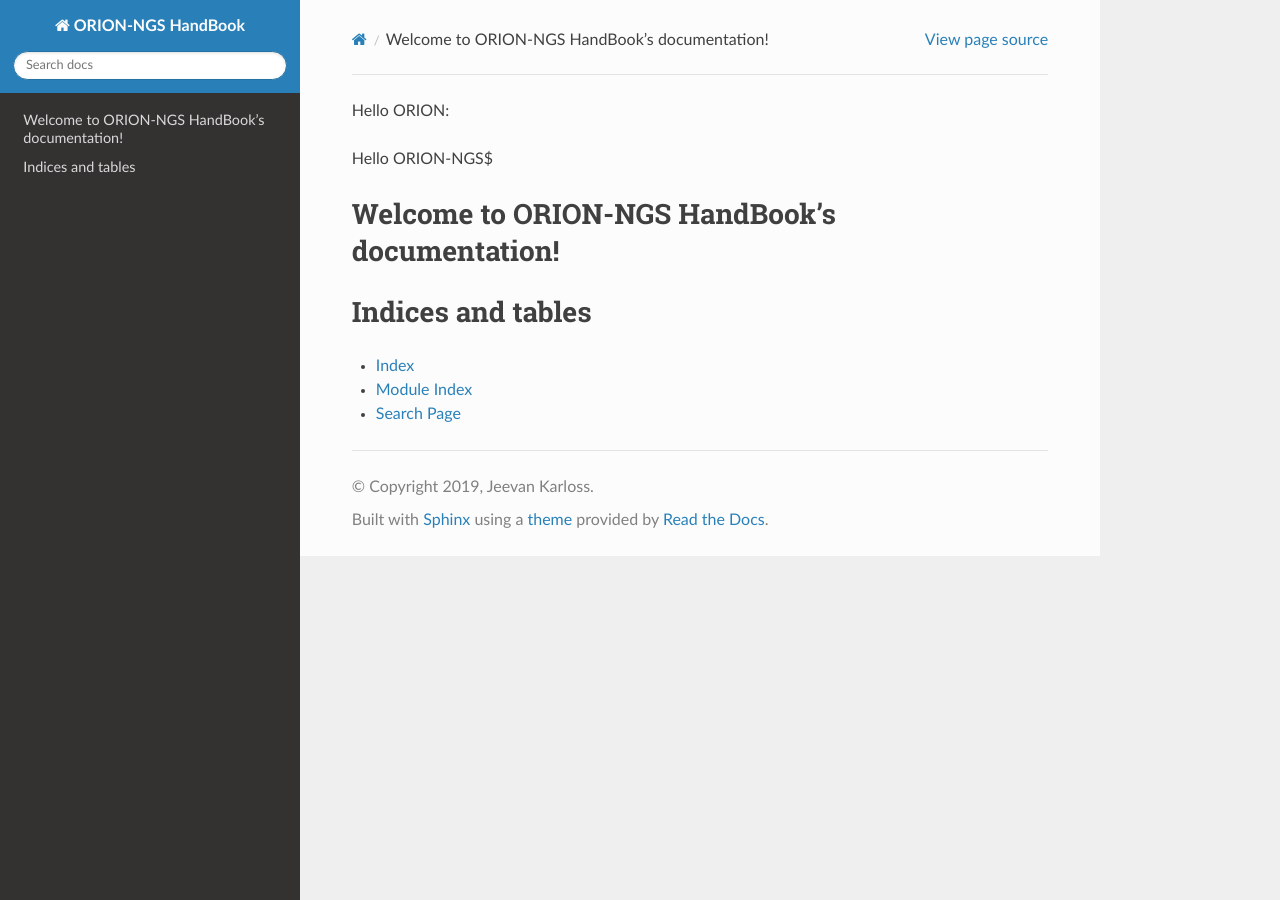
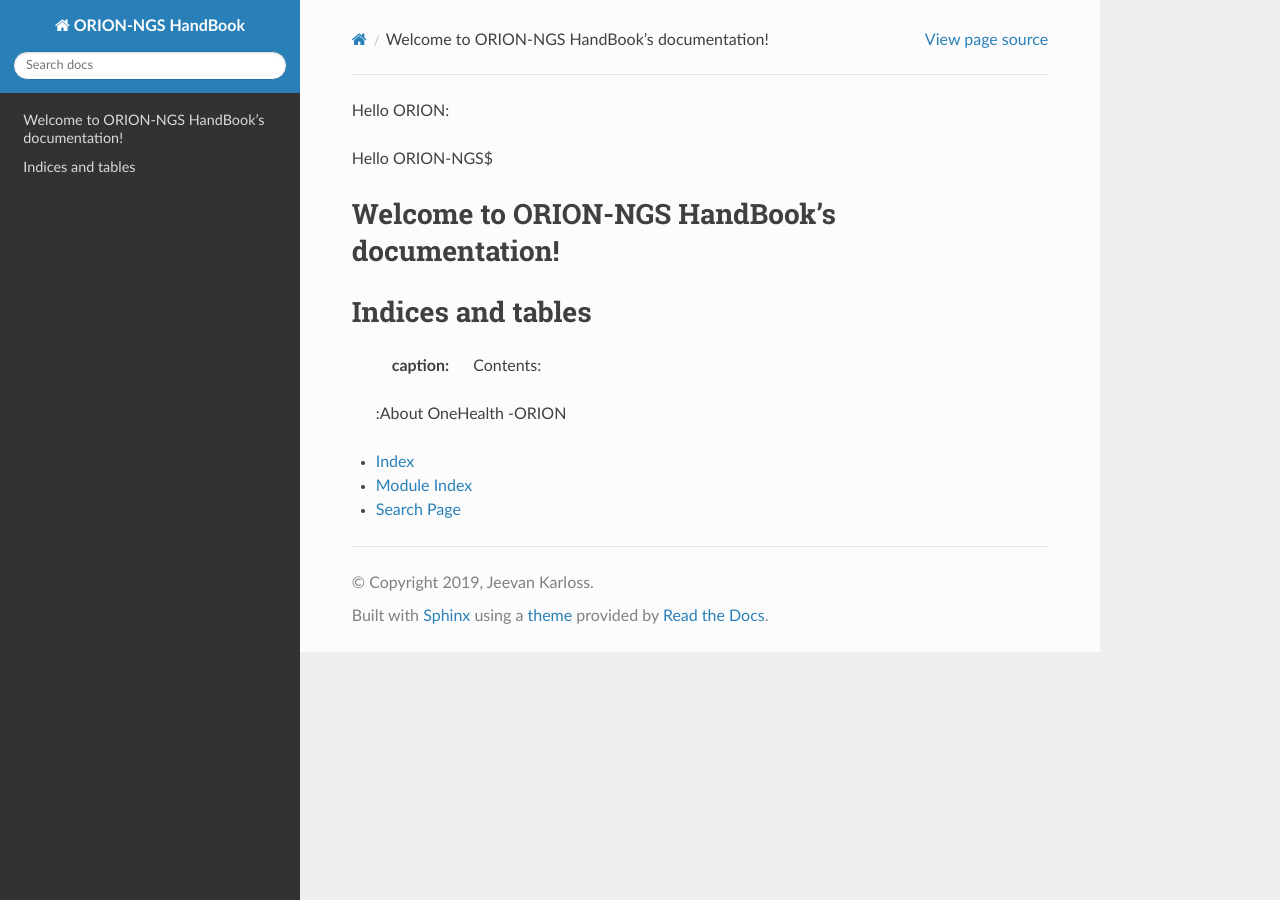
Before and after one commit to NorwegianVeterinaryInstitute/ORION_HandBook, a Sphinx documentation site: the page built from docs/source/index.rst, in a window 1280 px wide. Built offline with Sphinx 7.4.7 and the Read the Docs theme 2.0.0, drawn with Linux system fonts in a browser that asks for light colours.

Commit message:
Test editing

```diff
--- a/docs/source/index.rst
+++ b/docs/source/index.rst
@@ -15,6 +15,8 @@ Welcome to ORION-NGS HandBook's documentation!
 
 Indices and tables
 ==================
+   :caption: Contents:
+   :About OneHealth -ORION
 
 * :ref:`genindex`
 * :ref:`modindex`
```
